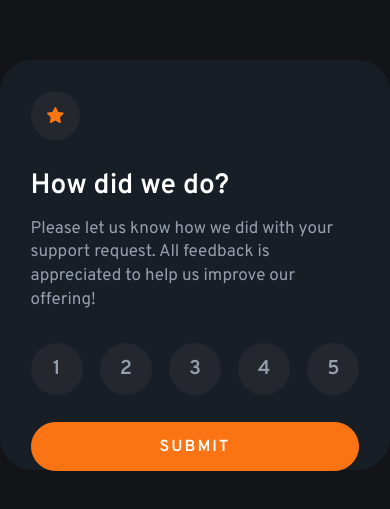
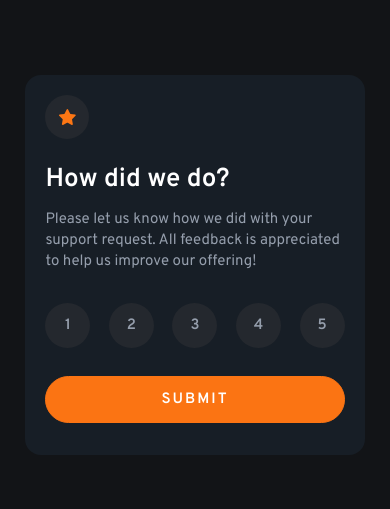
Before and after one commit to vsamopyt/frontend-mentor-interactive-rating-component, a plain HTML site: page index.html in a window 390 px wide. Shown: the part 157-666 px from the top of the page. Drawn offline with Linux system fonts and the light colour scheme.

Commit message:
commit 01

```diff
--- a/css/styles.css
+++ b/css/styles.css
@@ -10,6 +10,8 @@
     --ff-primary:'Overpass', sans-serif;
     --fw-regular: 400;
     --fw-bold: 600;
+    --fs-300: 0.75rem;   /* 12px */
+    --fs-350: 0.8125rem;   /* 13px */
     --fs-400: 0.875rem;   /* 14px */
     --fs-450: 0.9375rem;   /* 15px */
     --fs-500: 1rem;   /* 16px */
@@ -198,3 +200,52 @@ main {
     line-height: 1.7;
     color: var(--clr-neutral-200);
 }
+
+@media (max-width:400px) {
+    main {
+        padding: 1.2em;
+        width:340px;
+        height:380px;
+        border-radius: 1rem;
+    }
+
+    .rating-star {
+        width:44px;
+        height:44px;
+        margin-bottom: 1.4em;
+    }
+
+    .rating-title {
+        margin: 0.5em 0 0.5em 0;
+        font-size: var(--fs-1000);
+
+    }
+    .rating-text {
+        font-size: var(--fs-450);
+        line-height: 1.4;
+
+    }
+
+    .rating-item {
+        width:45px;
+        height:45px;
+        font-size: var(--fs-450);
+        font-weight: var(--fw-bold);
+    }
+
+    .ratting-button {
+        margin-top: 0.2em;
+        height:47px;
+        font-size: var(--fs-450);
+    }
+
+    .thank-card .conteiner-rating {
+        margin: 2em auto 1.7em auto;
+        width:70%;
+        height:2rem;
+        font-size: var(--fs-450);
+        letter-spacing: 1px;
+        line-height: 2rem;
+
+    }
+}
```
